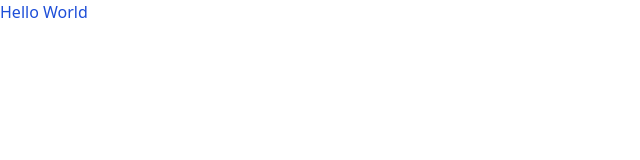
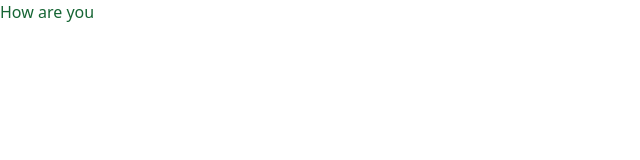
Before and after one commit to kelia01/Portfolio_website, a website built with Vite: page index.html in a window 1280 px wide. Shown: the full height of the page, 0-640 px from the left. Built offline with nearby package versions, Linux system fonts and the light colour scheme.

Commit message:
Check the working html

```diff
--- a/index.html
+++ b/index.html
@@ -7,6 +7,6 @@
     <link rel="stylesheet" href="styles.css">
 </head>
 <body class="">
-    <p class="text-blue-700">Hello World</p>
+    <p class="text-green-800">How are you</p>
 </body>
 </html>
```
